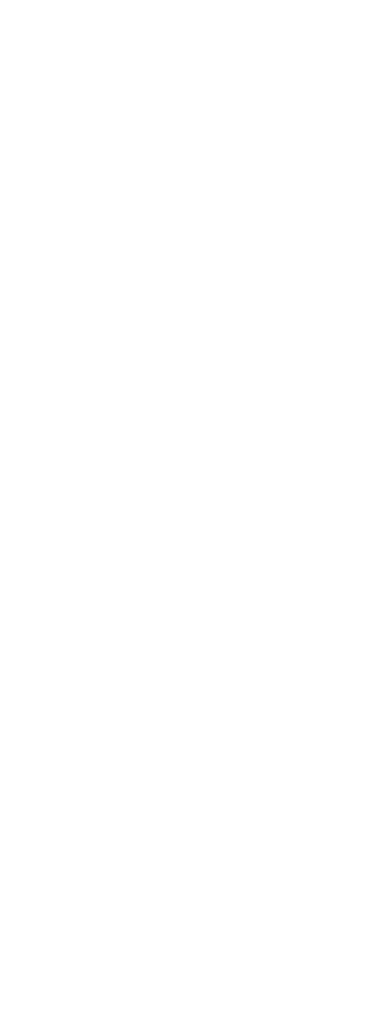
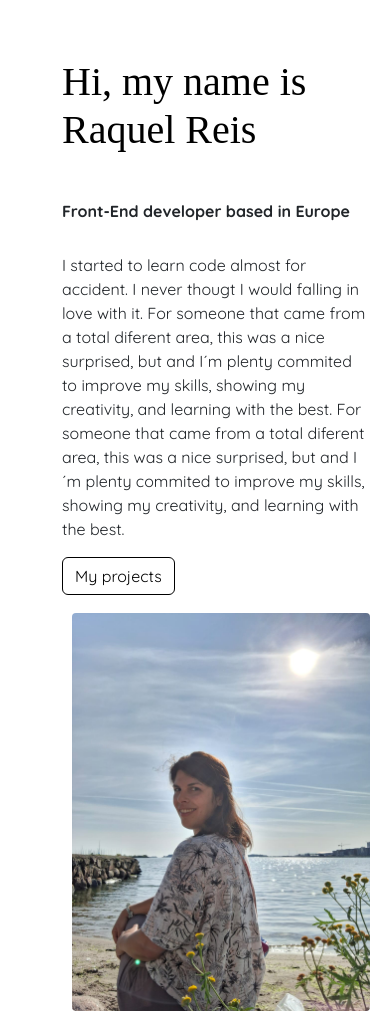
Before and after one commit to reis-raquel/portfolio-project, a plain HTML site: page about.html in a window 390 px wide. Before the commit the page ends 844 px from the top, so only its background shows below. Drawn offline with nearby package versions, Linux system fonts and the light colour scheme; a web font is replaced by a local one.

Commit message:
basic estructure about page, responsiveness  test,

```diff
--- a/about.html
+++ b/about.html
@@ -1,22 +1,50 @@
 <!DOCTYPE html>
 <html lang="en">
 <head>
-    <meta charset="UTF-8" />
-    <meta name="viewport" content="width=device-width, initial-scale=1.0" />
+    <meta charset="UTF-8">
+    <meta name="viewport" content="width=device-width, initial-scale=1.0">
+   <link href="https://cdn.jsdelivr.net/npm/bootstrap@5.3.3/dist/css/bootstrap.min.css" rel="stylesheet" integrity="sha384-QWTKZyjpPEjISv5WaRU9OFeRpok6YctnYmDr5pNlyT2bRjXh0JMhjY6hW+ALEwIH" crossorigin="anonymous">
    <script src="https://cdn.jsdelivr.net/npm/bootstrap@5.3.3/dist/js/bootstrap.bundle.min.js" integrity="sha384-YvpcrYf0tY3lHB60NNkmXc5s9fDVZLESaAA55NDzOxhy9GkcIdslK1eN7N6jIeHz" crossorigin="anonymous"></script>
-    <link href="https://cdn.jsdelivr.net/npm/bootstrap@5.3.3/dist/css/bootstrap.min.css" rel="stylesheet" integrity="sha384-QWTKZyjpPEjISv5WaRU9OFeRpok6YctnYmDr5pNlyT2bRjXh0JMhjY6hW+ALEwIH" crossorigin="anonymous">
    <link rel="stylesheet" href="src/style.css">
-
+   <link rel="preconnect" href="https://fonts.googleapis.com">
   <link rel="preconnect" href="https://fonts.googleapis.com">
   <link rel="preconnect" href="https://fonts.gstatic.com" crossorigin>
-<link href="https://fonts.googleapis.com/css2?family=Playfair+Display:ital,wght@0,400..900;1,400..900&family=Poppins:ital,wght@0,100;0,200;0,300;0,400;0,500;0,600;0,700;0,800;0,900;1,100;1,200;1,300;1,400;1,500;1,600;1,700;1,800;1,900&display=swap" rel="stylesheet">
-
-
+<link href="https://fonts.googleapis.com/css2?family=Big+Shoulders+Display:wght@100..900&family=Quicksand:wght@300..700&display=swap" rel="stylesheet">
+<link rel="preconnect" href="https://fonts.gstatic.com" crossorigin>
+<link href="https://fonts.googleapis.com/css2?family=Padyakke+Expanded+One&display=swap" rel="stylesheet">
 
     <title>Portfolio-project</title>
 </head>
   <body>
+<div class="about-section container mt-5">
+  <div class="row justify-content-center ">
 
+        <div class="col-lg-6">
+          <div class="about-content">
+    <h1 class="mb-5"> Hi, my name is Raquel Reis </h1>
+
+    <h2>   Front-End developer based in Europe</h2>
+    <br>
+    <p> I started to learn code almost for accident. I never thougt I would falling in love with it.
+  For someone that came from a total diferent area, this was a nice surprised, but and I´m plenty commited to improve my skills, showing my creativity, and learning with the best.
+  For someone that came from a total diferent area, this was a nice surprised, but and I´m plenty commited to improve my skills, showing my creativity, and learning with the best.
+    </p>
+
+   <a  href="projects.html"  class="btn btn-branding-outline"  > My projects </a>
+
+        </div>
+      </div>
+
+        <div class="col-lg-6">
+          <div class="about-photo">
+   <img  src="images/me.jpg" class= "img-fluid mt-2" alt="raquel"/>
+          </div>
+  </div>
+  </div>
+ </div>
+
+
+</div>
 
 
 
--- a/src/style.css
+++ b/src/style.css
@@ -69,5 +69,21 @@ p {
     font-size: 40px
   }
 
-  .hero{padding: 80px 10px}
+.hero{padding: 80px 10px}
 }
+
+
+.about-section
+h1{ font-size: 40px;}
+h2{ font-weight:bold;}
+
+.about-section
+img{ max-height: 400px;border-radius: 4px;}
+
+
+.about-section{padding: 10px; text-align: center; }
+.row {margin-left:40px ; }
+
+.about-content{margin-right: 10px;text-align: left;}
+
+.about-photo{margin: 10px;}
```
Also changed, not shown: images/me.jpg (added). Lines whose indentation alone changed are shown as unchanged.
